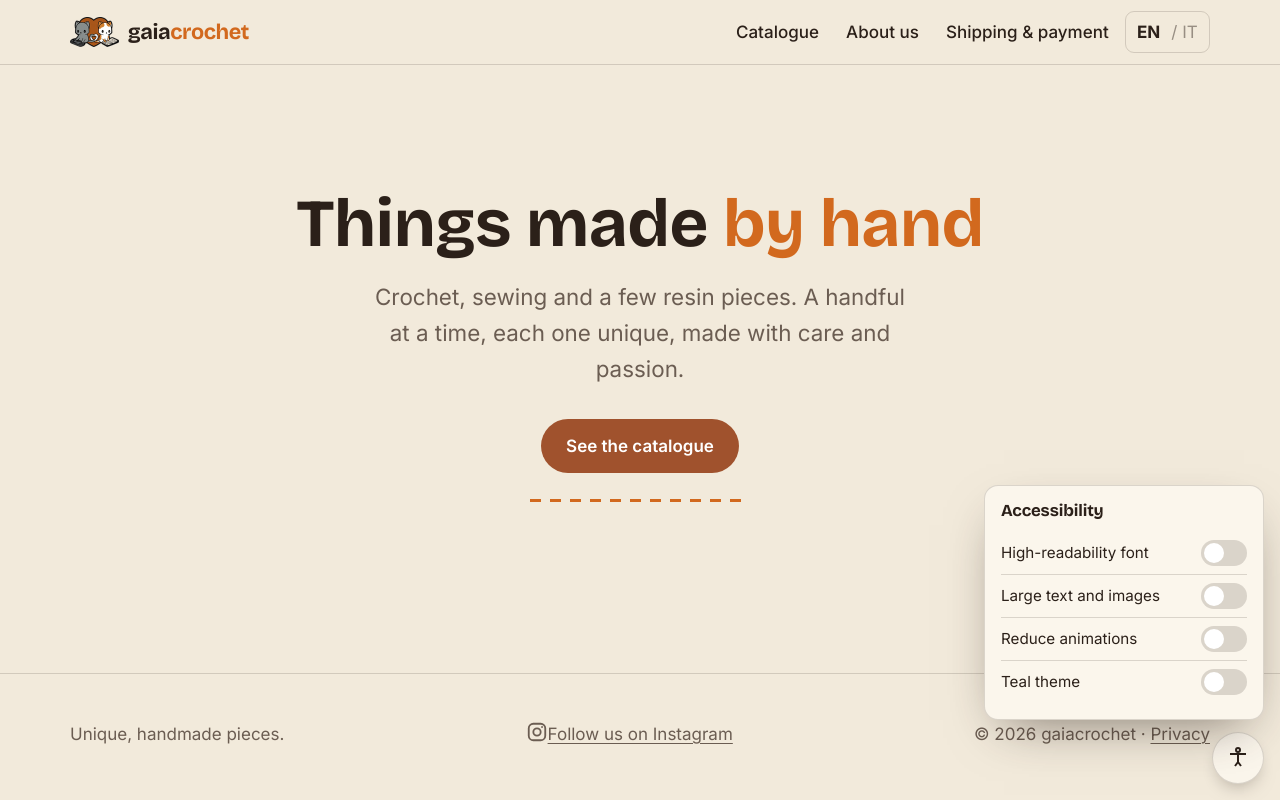
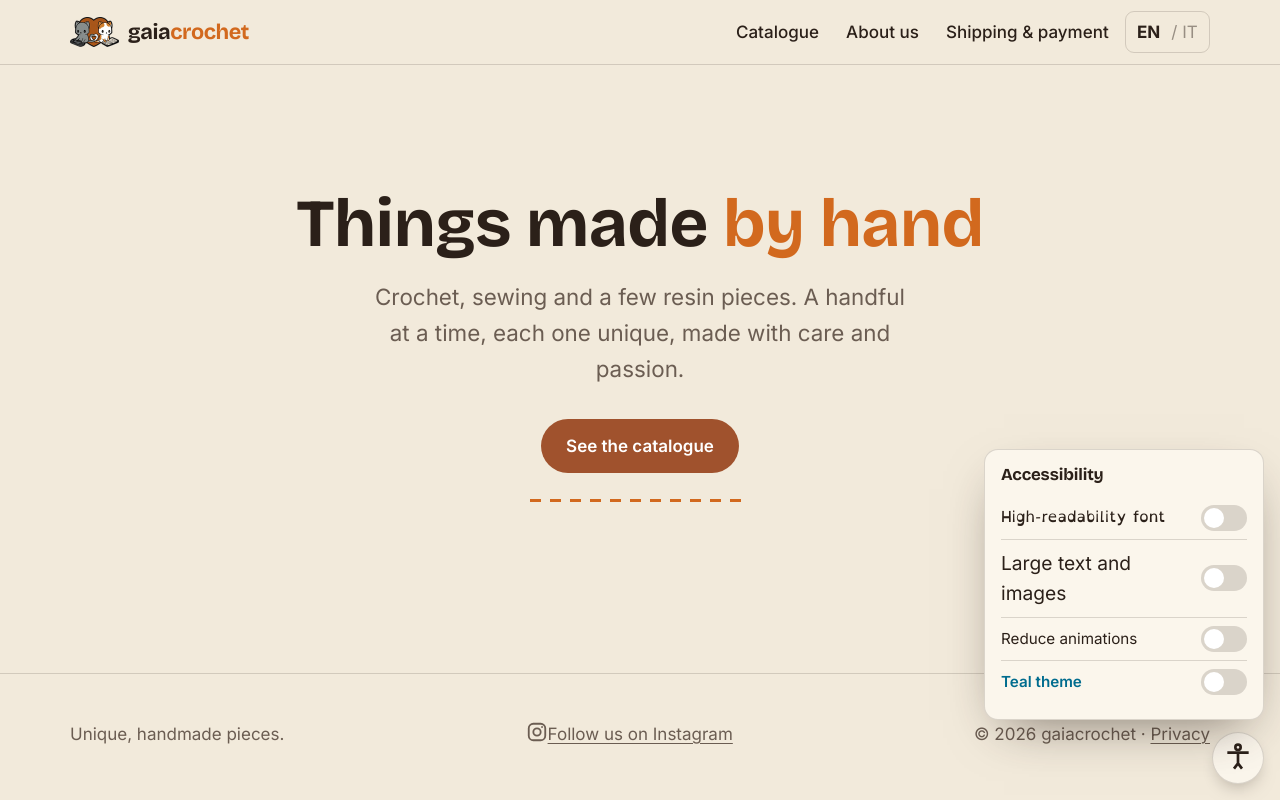
Before and after one commit to ccsnobb/GaiaCrochet, a website: page index.html in a window 1280 px wide. Both pictures are taken after a click on the button "Accessibility options". Drawn offline with Linux system fonts and the light colour scheme.

Commit message:
fix accessibilità

```diff
--- a/assets/css/style.css
+++ b/assets/css/style.css
@@ -338,6 +338,10 @@
   background: var(--paper-2); color: var(--ink); display: grid; place-content: center;
   box-shadow: 0 8px 20px -10px rgba(43,32,25,0.5);
 }
+/* Icona omino piu grande dentro il bottone (il bottone resta 52px).
+   La regola CSS vince sugli attributi width/height="24" nell'SVG inline,
+   quindi nessuna modifica all'HTML delle 6 pagine. */
+.a11y-toggle svg { width: 32px; height: 32px; }
 .a11y-menu {
   position: absolute; right: 0; bottom: 64px; width: min(17.5rem, calc(100vw - 32px));
   background: var(--paper-2); border: 1px solid var(--line); border-radius: 14px;
@@ -348,6 +352,14 @@
 .a11y-row { display: flex; align-items: center; justify-content: space-between; gap: 0.8rem; padding: 0.5rem 0; }
 .a11y-row + .a11y-row { border-top: 1px solid var(--line); }
 .a11y-row span { font-size: 0.95rem; }
+
+/* Ogni etichetta "mostra" l'effetto del proprio interruttore (anteprima).
+   Selezione via :has() sul data-pref dell'input (attributo stabile, non dipende
+   dal testo ne dalle chiavi i18n). Il "> span" colpisce solo l'etichetta,
+   non lo <span class="track"> dentro lo switch. */
+.a11y-row:has([data-pref="a11y-font"])  > span { font-family: "OpenDyslexic", sans-serif; }
+.a11y-row:has([data-pref="a11y-large"]) > span { font-size: 1.2rem; }
+.a11y-row:has([data-pref="theme-teal"]) > span { color: #006C8E; font-weight: 600; }  /* #006C8E = teal del tema, 5.6:1 su carta, AA */
 
 /* Switch accessibile */
 .switch { position: relative; width: 46px; height: 26px; flex: none; }
```
